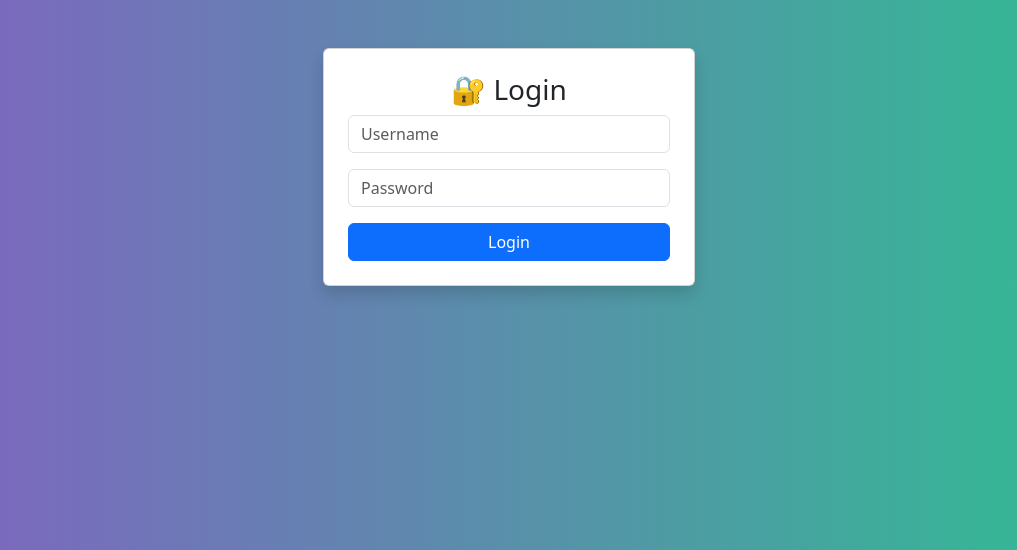
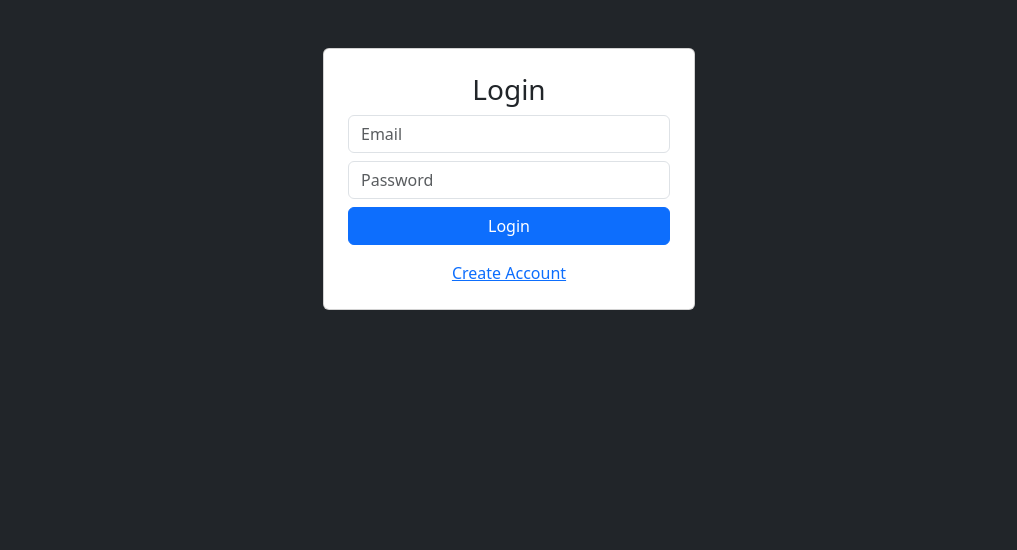
Before and after one commit to 23221A0567/Student-Management-System, a Flask app: page /login in a window 1280 px wide. Shown: the top 550 px of the page, without its empty margins (131-1148 px from the left). Run offline with Flask 3, Linux system fonts and the light colour scheme.

Commit message:
Revise login form for email input and styling
Updated the login form to use email instead of username and changed the background color to dark.

```diff
--- a/templates/login.html
+++ b/templates/login.html
@@ -5,21 +5,21 @@
 <link href="https://cdn.jsdelivr.net/npm/bootstrap@5.3.0/dist/css/bootstrap.min.css" rel="stylesheet">
 </head>
 
-<body style="background: linear-gradient(to right, #8360c3, #2ebf91);">
+<body class="bg-dark">
 
 <div class="container mt-5">
-    <div class="card shadow p-4 col-md-4 mx-auto">
-        <h3 class="text-center">🔐 Login</h3>
+<div class="card p-4 col-md-4 mx-auto">
 
-        {% if error %}
-        <div class="alert alert-danger">{{ error }}</div>
-        {% endif %}
+<h3 class="text-center">Login</h3>
 
 <form method="post">
-            <input type="text" name="username" class="form-control mb-3" placeholder="Username" required>
-            <input type="password" name="password" class="form-control mb-3" placeholder="Password" required>
+<input type="email" name="email" class="form-control mb-2" placeholder="Email">
+<input type="password" name="password" class="form-control mb-2" placeholder="Password">
 <button class="btn btn-primary w-100">Login</button>
 </form>
+
+<a href="/signup" class="mt-3 text-center d-block">Create Account</a>
+
 </div>
 </div>
 
```
Lines whose indentation alone changed are shown as unchanged.
